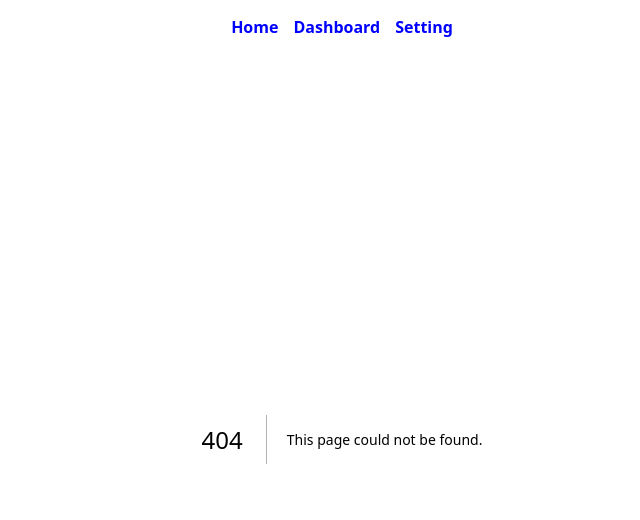
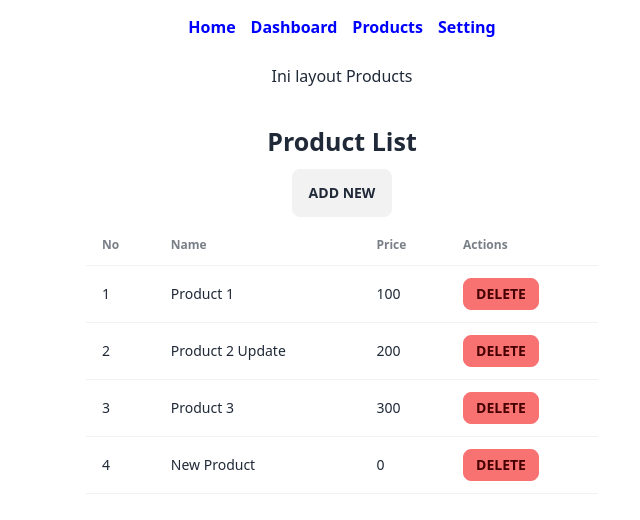
Before and after one commit to awas-galeri/next-js, a Next.js app: page /products in a window 1280 px wide. Before the commit this address had no page. Shown: the top 520 px of the page, without its empty margins (298-938 px from the left). Built offline with nearby package versions, Linux system fonts and the light colour scheme; data requests are answered from the project's data file.

Commit message:
add fitur create & delete

```diff
--- a/app/dashboard/loading.tsx
+++ b/app/dashboard/loading.tsx
@@ -1,3 +1,5 @@
 export default function Loading() {
-  return <p>Loading...</p>;
+  return (
+    <p style={{ display: "flex", justifyContent: "center" }}>Loading...</p>
+  );
 }
--- a/app/layout.tsx
+++ b/app/layout.tsx
@@ -38,6 +38,9 @@ export default function layout({ children }: { children: React.ReactNode }) {
           <li>
             <Link href="/dashboard">Dashboard</Link>
           </li>
+          <li>
+            <Link href="/products">Products</Link>
+          </li>
           <li
             style={{ cursor: "pointer" }}
             onClick={() => onClickUrl("/setting")}
--- a/app/loading.tsx
+++ b/app/loading.tsx
@@ -1,3 +1,5 @@
 export default function Loading() {
-  return <p>Loading...</p>;
+  return (
+    <p style={{ display: "flex", justifyContent: "center" }}>Loading...</p>
+  );
 }
--- /dev/null
+++ b/app/products/addProduct.tsx
@@ -0,0 +1,91 @@
+"use client";
+import { SyntheticEvent, useState } from "react";
+import { set } from "react-hook-form";
+import { useRouter } from "next/navigation";
+
+export default function AddProduct() {
+  const [name, setName] = useState("");
+  const [price, setPrice] = useState("");
+  const [modal, setModal] = useState(false);
+  const [isMutating, setIsMutating] = useState(false);
+
+  const router = useRouter();
+
+  async function handleSubmit(e: SyntheticEvent) {
+    e.preventDefault();
+
+    setIsMutating(true);
+
+    await fetch("http://localhost:5000/products", {
+      method: "POST",
+      headers: { "Content-Type": "application/json" },
+      body: JSON.stringify({ name, price }),
+    });
+
+    setIsMutating(false);
+
+    setName("");
+    setPrice("");
+    router.refresh();
+    setModal(false);
+  }
+
+  function handleChange() {
+    setModal(!modal);
+  }
+
+  return (
+    <div>
+      <button className="btn" onClick={handleChange}>
+        Add New
+      </button>
+      <input
+        type="checkbox"
+        checked={modal}
+        onChange={handleChange}
+        className="modal-toggle"
+      />
+      <div className="modal">
+        <div className="modal-box">
+          <h3 className="font-bold text-lg">Add New Product</h3>
+          <form onSubmit={handleSubmit}>
+            <div className="form-control">
+              <label className="label font-bold">Name</label>
+              <input
+                type="text"
+                value={name}
+                onChange={(e) => setName(e.target.value)}
+                className="input w-full input-bordered"
+                placeholder="Product Name"
+              />
+            </div>
+            <div className="form-control">
+              <label className="label font-bold">Price</label>
+              <input
+                type="text"
+                value={price}
+                onChange={(e) => setPrice(e.target.value)}
+                className="input w-full input-bordered"
+                placeholder="Price"
+              />
+            </div>
+            <div className="modal-action">
+              <button type="button" onClick={handleChange} className="btn">
+                Close
+              </button>
+              {!isMutating ? (
+                <button type="submit" className="btn btn-primary">
+                  Save
+                </button>
+              ) : (
+                <button type="button" className="btn loading">
+                  Saving...
+                </button>
+              )}
+            </div>
+          </form>
+        </div>
+      </div>
+    </div>
+  );
+}
--- /dev/null
+++ b/app/products/deleteProduct.tsx
@@ -0,0 +1,74 @@
+"use client";
+import { useState } from "react";
+import { set } from "react-hook-form";
+import { useRouter } from "next/navigation";
+
+type Product = {
+  id: number;
+  name: string;
+  price: number;
+};
+
+export default function DeleteProduct(product: Product) {
+  const [modal, setModal] = useState(false);
+  const [isMutating, setIsMutating] = useState(false);
+
+  const router = useRouter();
+
+  async function handleDelete(productId: number) {
+    setIsMutating(true);
+
+    await fetch(`http://localhost:5000/products/${productId}`, {
+      method: "DELETE",
+    });
+
+    setIsMutating(false);
+
+    router.refresh();
+    setModal(false);
+  }
+
+  function handleChange() {
+    setModal(!modal);
+  }
+
+  return (
+    <div>
+      <button className="btn btn-error btn-sm" onClick={handleChange}>
+        Delete
+      </button>
+      <input
+        type="checkbox"
+        checked={modal}
+        onChange={handleChange}
+        className="modal-toggle"
+      />
+      <div className="modal">
+        <div className="modal-box">
+          <h3 className="font-bold text-lg">
+            Are you sure to delete {product.name}?
+          </h3>
+
+          <div className="modal-action">
+            <button type="button" onClick={handleChange} className="btn">
+              Close
+            </button>
+            {!isMutating ? (
+              <button
+                type="button"
+                onClick={() => handleDelete(product.id)}
+                className="btn btn-primary"
+              >
+                Delete
+              </button>
+            ) : (
+              <button type="button" className="btn loading">
+                Deleting...
+              </button>
+            )}
+          </div>
+        </div>
+      </div>
+    </div>
+  );
+}
--- /dev/null
+++ b/app/products/layout.tsx
@@ -0,0 +1,18 @@
+import React from "react";
+
+export default function layout({ children }: { children: React.ReactNode }) {
+  return (
+    <main>
+      <div
+        style={{
+          display: "flex",
+          justifyContent: "center",
+          marginTop: "25px",
+        }}
+      >
+        <p>Ini layout Products</p>
+      </div>
+      {children}
+    </main>
+  );
+}
--- /dev/null
+++ b/app/products/page.tsx
@@ -0,0 +1,58 @@
+import AddProduct from "./addProduct";
+import DeleteProduct from "./deleteProduct";
+
+type Product = {
+  id: number;
+  name: string;
+  price: number;
+};
+
+async function getProducts() {
+  const res = await fetch("http://localhost:5000/products", {
+    cache: "no-store",
+  });
+  return res.json();
+}
+
+export default async function ProductList() {
+  const products: Product[] = await getProducts();
+  return (
+    <div
+      style={{
+        display: "inline-block",
+        marginTop: "35px",
+        width: "100%",
+        textAlign: "center",
+      }}
+    >
+      <h1 style={{ fontWeight: "bold", fontSize: "25px" }}>Product List</h1>
+      <div className="py-2">
+        <AddProduct />
+      </div>
+      <div style={{ display: "flex", justifyContent: "center" }}>
+        <table className="table max-w-lg">
+          <thead>
+            <tr>
+              <th>No</th>
+              <th>Name</th>
+              <th>Price</th>
+              <th>Actions</th>
+            </tr>
+          </thead>
+          {products.map((product, index) => (
+            <tbody>
+              <tr>
+                <td>{index + 1}</td>
+                <td>{product.name}</td>
+                <td>{product.price}</td>
+                <td>
+                  <DeleteProduct {...product} />
+                </td>
+              </tr>
+            </tbody>
+          ))}
+        </table>
+      </div>
+    </div>
+  );
+}
--- a/db.json
+++ b/db.json
@@ -8,7 +8,7 @@
     },
     {
       "id": 2,
-      "name": "Product 2",
+      "name": "Product 2 Update",
       "price": 200
     },
     {
@@ -17,19 +17,9 @@
       "price": 300
     },
     {
-      "id": 4,
-      "name": "Product 4",
-      "price": 400
-    },
-    {
-      "title": "Tambah Produk",
-      "price": "1200",
+      "name": "New Product",
+      "price": "0",
       "id": 5
-    },
-    {
-      "title": "Test Lagi",
-      "price": "200",
-      "id": 6
     }
   ]
 }
--- a/tailwind.config.js
+++ b/tailwind.config.js
@@ -1,6 +1,7 @@
 /** @type {import('tailwindcss/types').Config} */
 const config = {
   content: [
+    "./app/**/*.{js,ts,jsx,tsx}",
     "./pages/**/*.{js,ts,jsx,tsx}",
     "./components/**/*.{js,ts,jsx,tsx}",
   ],
```
